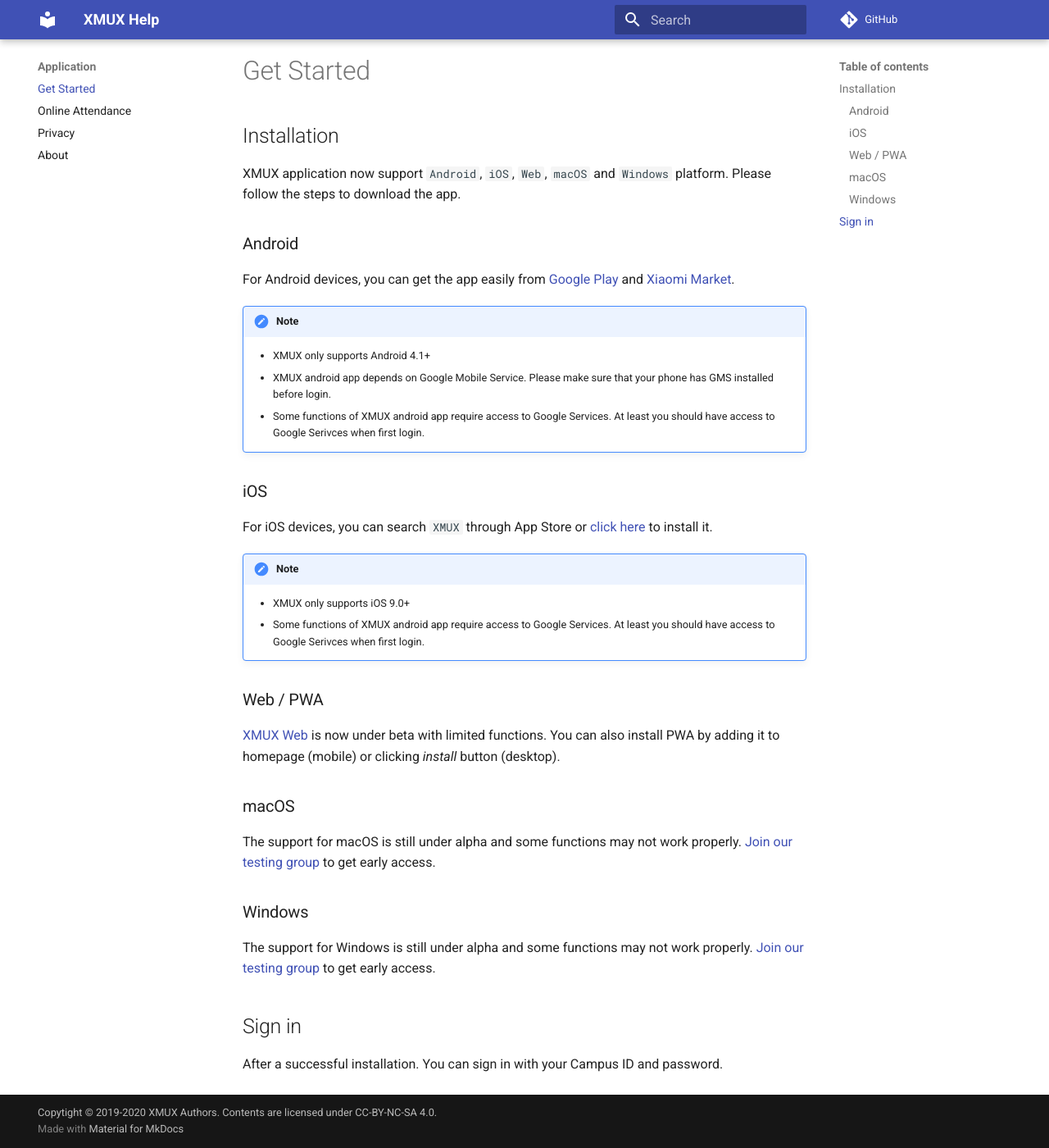
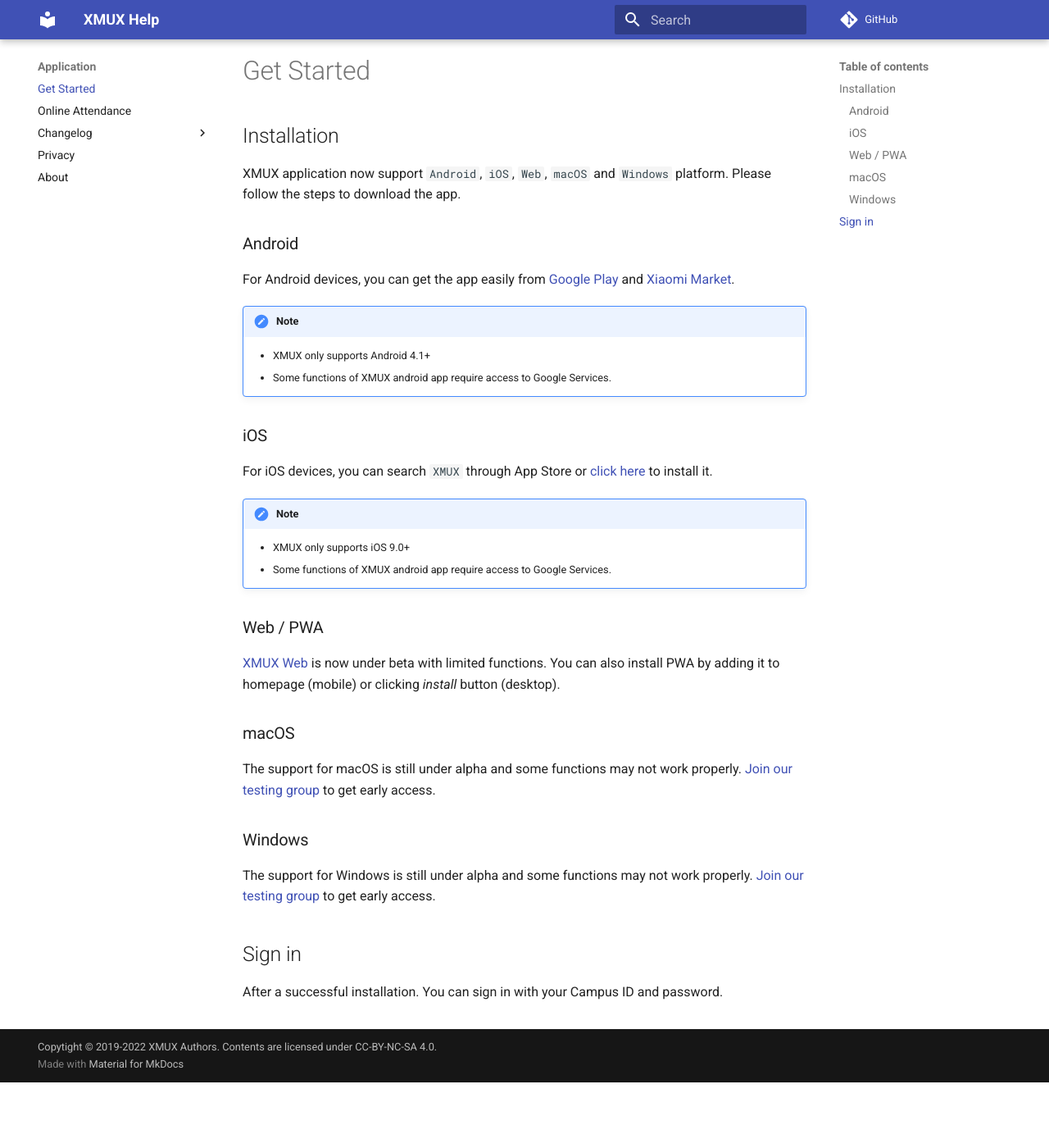
Before and after one commit to XMUMY/docs, an MkDocs documentation site: the page built from docs/app/get-started.md, in a window 1280 px wide and 1400 px high, scrolled down 80 px. Shown: the whole window at 82% size. Built offline with MkDocs 1.6.1 and Material for MkDocs 9.7.7, drawn with Linux system fonts in a browser that asks for light colours; comment, search, counter and statistics services are not loaded.

Commit message:
Add changelog for 3.2 release

```diff
--- a/docs/app/get-started.md
+++ b/docs/app/get-started.md
@@ -11,8 +11,7 @@ For Android devices, you can get the app easily from [Google Play](https://play.
 !!! note
 
      - XMUX only supports Android 4.1+
-     - XMUX android app depends on Google Mobile Service. Please make sure that your phone has GMS installed before login.
-     - Some functions of XMUX android app require access to Google Services. At least you should have access to Google Serivces when first login.
+     - Some functions of XMUX android app require access to Google Services.
 
 ### iOS
 
@@ -21,7 +20,7 @@ For iOS devices, you can search `XMUX` through App Store or [click here](https:/
 !!! note
 
     - XMUX only supports iOS 9.0+
-    - Some functions of XMUX android app require access to Google Services. At least you should have access to Google Serivces when first login.
+    - Some functions of XMUX android app require access to Google Services.
 
 ### Web / PWA
 
--- a/mkdocs.yml
+++ b/mkdocs.yml
@@ -3,13 +3,15 @@ site_name: XMUX Help
 repo_url: https://github.com/XMUMY/XMUX
 edit_uri: https://github.com/XMUMY/docs/tree/master/docs
 site_description: XMUX Help Center
-copyright: Copytight © 2019-2020 XMUX Authors. Contents are licensed under CC-BY-NC-SA 4.0.
+copyright: Copytight © 2019-2022 XMUX Authors. Contents are licensed under CC-BY-NC-SA 4.0.
 
 nav:
     - Home: index.md
     - Application:
           - Get Started: app/get-started.md
           - Online Attendance: app/online-attendance.md
+          - Changelog:
+                - 3.2.0: app/changelog/3.2.0.md
           - Privacy: app/privacy.md
           - About: app/about.md
     - Campus:
```
Also changed, not shown: docs/app/changelog/3.2.0.md (added, +44 -0 lines), docs/developer/architecture.md (+2 -2 lines), docs/developer/design.md (deleted, +0 -1 lines), docs/index.md (+1 -1 lines), docs/app/changelog/attachments/20220329233856.png (added), docs/app/changelog/attachments/20220329234348378.png (added), docs/app/changelog/attachments/20220329234707780.png (added), docs/app/changelog/attachments/20220329235030907.png (added), docs/app/changelog/attachments/20220329235149413.png (added), docs/app/changelog/attachments/20220329235356650.png (added).
